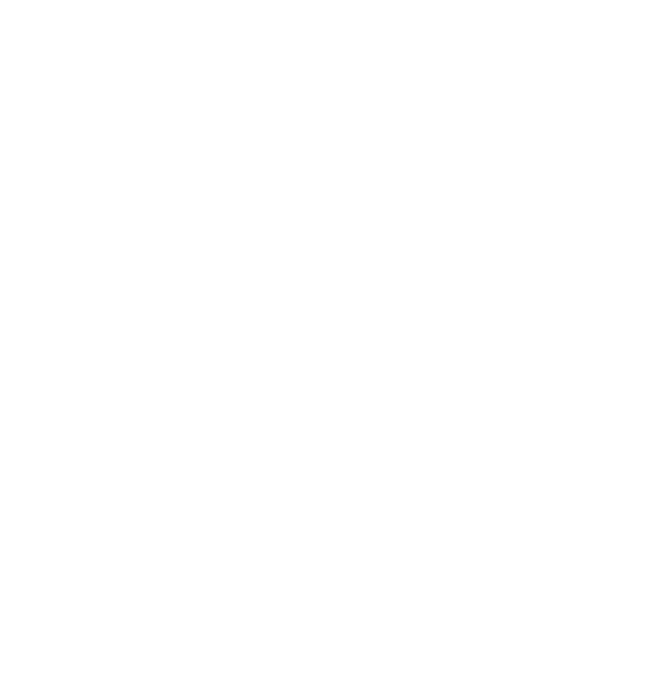
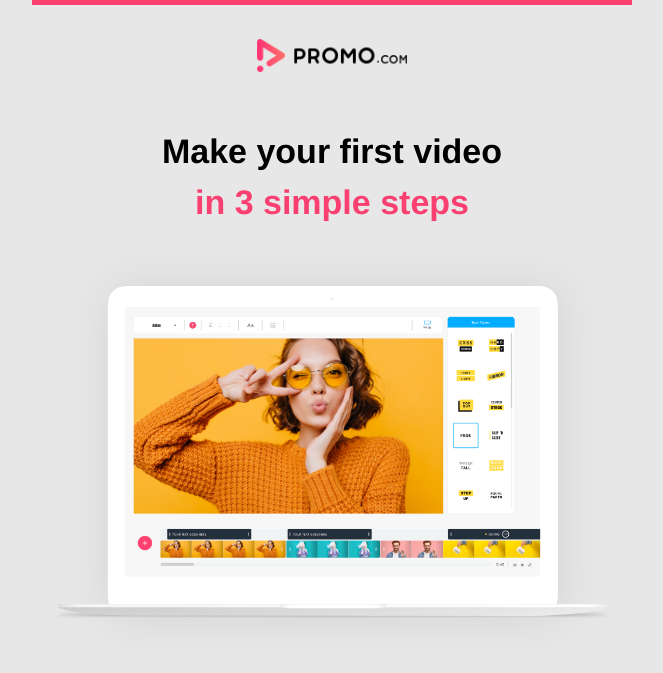
Before and after one commit to darrylrachel/email-1, a plain HTML site: page index.html in a window 1280 px wide. Shown: the whole page, without its empty margins (300-963 px from the left). Drawn offline with Linux system fonts and the light colour scheme.

Commit message:
styled logo, main image

```diff
--- a/index.html
+++ b/index.html
@@ -4,9 +4,42 @@
   <meta charset="UTF-8">
   <meta http-equiv="X-UA-Compatible" content="IE=edge">
   <meta name="viewport" content="width=device-width, initial-scale=1.0">
-  <title>Email-1</title>
+  <title>Promotional Email</title>
 </head>
-<body>
+<style>
+  /* table.container {
+    border: 1px solid #333333;
+  } */
+</style>
+<body style="background: #E7E7E7;">
+  <table class="main-table" border="0" cellpadding="0" cellspacing="0" width="100%" style="margin: -8px;">
+    <tr>
+      <td>
+        <!-- main-container -->
+        <table class="main-container" align="center" border="0" cellpadding="0" cellspacing="0" width="600" style="border-top: 5px solid #FA4071;">
+          <tr>
+            <!-- Logo -->
+            <td align="center">
+              <img src="/img/logo.png" alt="" align="center" valign="middle"class="logo" style="position: relative; top: 34px; width: 150px;">
+            </td>
+          </tr>
+          <tr>
+            <td align="center" style="padding-top: 50px;">
+              <h2 style="font-size: 34px; color:#000000;font-family:Helvetica Neue,Helvetica,Arial,sans-serif;line-height:1.5;padding-top:10px;padding-right:20px;padding-bottom:0px;padding-left:20px">Make your first video<br/><span style="color: #fa4071;">in 3 simple steps</span></h2>
 
+            </td>
+          </tr>
+          <!-- main img table -->
+          <table border="0" cellpadding="0" cellspacing="0" width="100%">
+            <tr>
+              <td align="center" style="">
+                <img src="/img/computer.png" alt="" class="main-img" style="display: block; max-width: 600px; position: relative; top: -10px;">
+              </td>
+            </tr>
+          </table>
+        </table>
+      </td>
+    </tr>
+  </table>
 </body>
 </html>
```
Also changed, not shown: img/computer.png (added), img/facebook-icon.png (added), img/instagram-icon.png (added), img/logo.png (added), img/orange-circle.png (added), img/speaker-icon.png (added), img/stars.png (added), img/text-icon.png (added), img/video-icon.png (added), img/youtube-icon.png (added), 3 other files.
